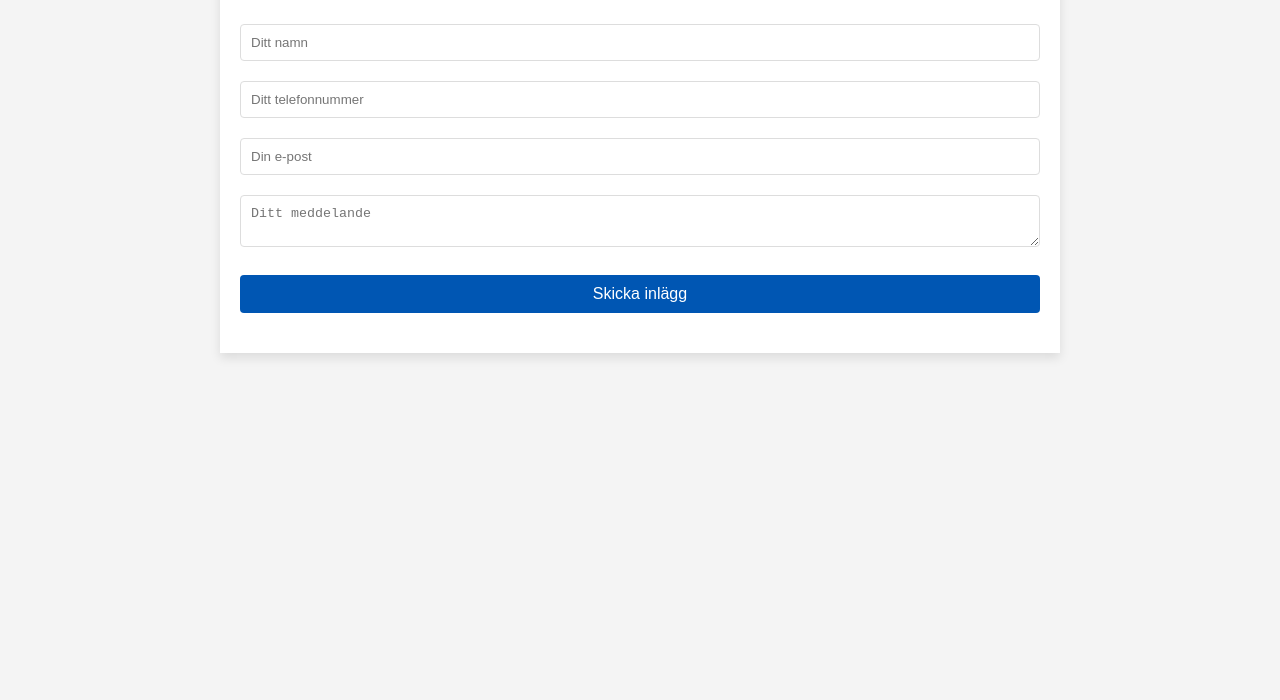
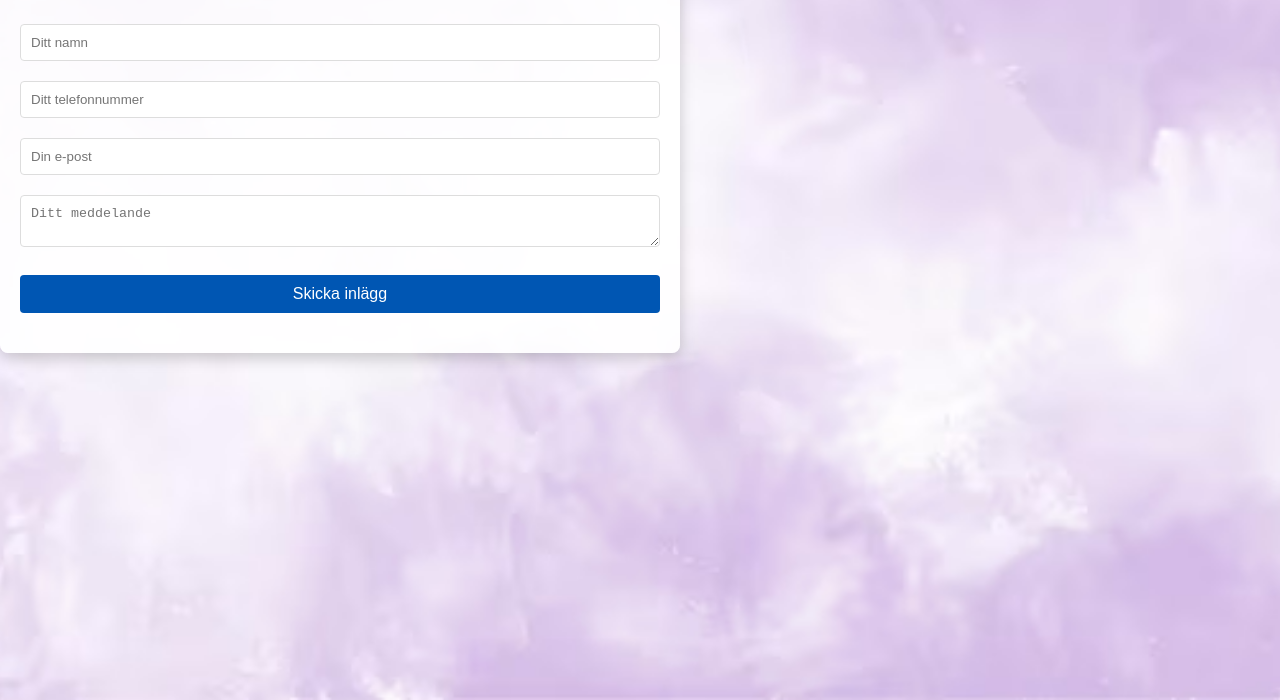
Before and after one commit to Zainabfarah/Inl-mning-nodejs-g-stforum-logga-in, a website: page public/Index.html in a window 1280 px wide. Shown: the part 100-800 px from the top of the page. Drawn offline with Linux system fonts and the light colour scheme.

Commit message:
En bakgrund-bild

```diff
--- a/public/style.css
+++ b/public/style.css
@@ -2,17 +2,21 @@ body {
     font-family: 'arial', sans-serif;
     margin: 0;
     padding: 0;
-    background-color: #f4f4f4;
+    display: flex;
+    flex-direction: column;
+    justify-items: center;
+    height: 100vh;
+    background: url(bakgrund.avif) no-repeat center center fixed;
+    background-size: cover;
     color: #333;
     line-height: 1.6;
 }
 .container {
-    max-width: 800px;
-    margin: auto;
-    overflow: auto;
+   width: 50%;
     padding: 20px;
-    background: #fff;
-    box-shadow: 0 5px 10px rgba(0, 0, 0, 0.1);
+    background: rgba(255, 255, 255, 0.9);
+    box-shadow: 0 5px 15px rgba(0, 0, 0, 0.2);
+    border-radius: 8px;
 }
 h1 {
     text-align: center;
```
Also changed, not shown: public/bakgrund.avif (added).
